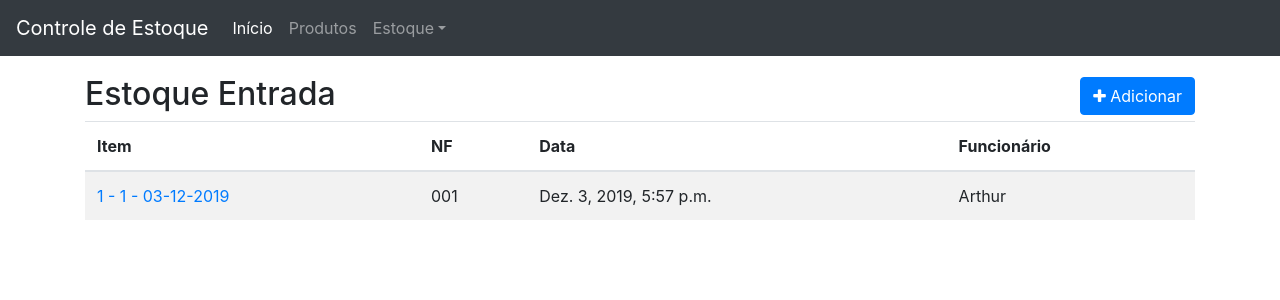
After one commit to artsandrade/Controle, a Django app: template controle/estoque/templates/estoque_entrada_list.html in a window 1280 px wide. The commit adds this page. Shown: the top 300 px of the page. Run offline with Django 3.2, Linux system fonts and the light colour scheme; the template is opened without the code that fills it: values that come from a table or form of the project are taken from there, others are empty; data comes from the database, SQL or seed files in the repository; both versions use the stored data as it was after the commit; parts of the project's set-up code (start-up, migrations or seed data) failed here and were passed over; some libraries are stand-ins or nearby versions.

Commit message:
13ºCommit - Listagem de entrada estoque

```diff
--- a/controle/core/templates/includes/nav.html
+++ b/controle/core/templates/includes/nav.html
@@ -15,7 +15,7 @@
             <li class="nav-item dropdown">
                 <a class="nav-link dropdown-toggle" href="#" id="dropdown01" data-toggle="dropdown" aria-haspopup="true" aria-expanded="false">Estoque</a>
                 <div class="dropdown-menu" aria-labelledby="dropdown01">
-                    <a class="dropdown-item" href="#">Entrada</a>
+                    <a class="dropdown-item" href="{%url 'estoque:estoque_entrada_list'%}">Entrada</a>
                     <a class="dropdown-item" href="#">Saída</a>
                 </div>
             </li>
--- a/controle/estoque/admin.py
+++ b/controle/estoque/admin.py
@@ -10,7 +10,7 @@ class EstoqueItensInLine(admin.TabularInline):
 @admin.register(Estoque)
 class EstoqueAdmin(admin.ModelAdmin):
     inlines = (EstoqueItensInLine,)
-    list_display = ('__str__', 'nf')
+    list_display = ('__str__', 'nf', 'funcionario',)
     search_fields=('nf',)
     list_filter=('funcionario',)
     date_hierarchy='created'
--- a/controle/estoque/models.py
+++ b/controle/estoque/models.py
@@ -3,21 +3,27 @@ from django.db import models
 from controle.core.models import TimeStampedModel
 from controle.produto.models import Produto
 
-movimento = (
+
+MOVIMENTO = (
     ('e', 'entrada'),
     ('s', 'saida'),
 )
 
+
 class Estoque(TimeStampedModel):
     funcionario = models.ForeignKey(User, on_delete=models.CASCADE)
     nf = models.PositiveIntegerField('nota fiscal', null=True, blank=True)
-    movimento = models.CharField(max_length=1, choices=movimento)
+    movimento = models.CharField(max_length=1, choices=MOVIMENTO)
 
     class Meta:
-        ordering = ('-created', )
+        ordering = ('-created',)
 
     def __str__(self):
-        return str(self.pk)
+        return '{} - {} - {}'.format(self.pk, self.nf, self.created.strftime('%d-%m-%Y'))
+
+    def nf_formated(self):
+        return str(self.nf).zfill(3)
+
 
 class EstoqueItens(models.Model):
     estoque = models.ForeignKey(Estoque, on_delete=models.CASCADE)
@@ -29,4 +35,4 @@ class EstoqueItens(models.Model):
         ordering = ('pk',)
 
     def __str__(self):
-        return '{}-{}-{}'.format(self.pk, self.estoque.pk, self.produto)
+        return '{} - {} - {}'.format(self.pk, self.estoque.pk, self.produto)
--- /dev/null
+++ b/controle/estoque/templates/estoque_entrada_list.html
@@ -0,0 +1,42 @@
+{% extends "base.html" %}
+
+{% block content %}
+
+<h2>Estoque Entrada
+  <span class="pull-right">
+    <a href="">
+      <button type="button" class="btn btn-primary">
+        <span class="fa fa-plus"></span> Adicionar
+      </button>
+    </a>
+  </span>
+</h2>
+
+{% if object_list %}
+  <table class="table table-striped">
+    <thead>
+      <tr>
+        <th>Item</th>
+        <th>NF</th>
+        <th>Data</th>
+        <th>Funcionário</th>
+      </tr>
+    </thead>
+    <tbody>
+      {% for object in object_list %}
+        <tr>
+          <td>
+            <a href="">{{ object }}</a>
+          </td>
+          <td>{{ object.nf_formated }}</td>
+          <td>{{ object.created }}</td>
+          <td>{{ object.funcionario.first_name }}</td>
+        </tr>
+      {% endfor %}
+    </tbody>
+  </table>
+{% else %}
+  <p class="alert alert-warning">Sem itens na lista.</p>
+{% endif %}
+
+{% endblock content %}
--- /dev/null
+++ b/controle/estoque/urls.py
@@ -0,0 +1,8 @@
+from django.urls import path
+from controle.estoque import views as v
+
+app_name='estoque'
+
+urlpatterns=[
+    path('', v.estoque_entrada_list, name='estoque_entrada_list'),
+]
--- a/controle/urls.py
+++ b/controle/urls.py
@@ -19,5 +19,6 @@ from django.urls import include, path
 urlpatterns = [
     path('', include('controle.core.urls')),
     path('produto/', include('controle.produto.urls')),
+    path('estoque/', include('controle.estoque.urls')),
     path('admin/', admin.site.urls),
 ]
```
Also changed, not shown: controle/estoque/views.py (+6 -1 lines), db.sqlite3.
